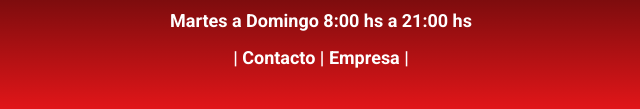
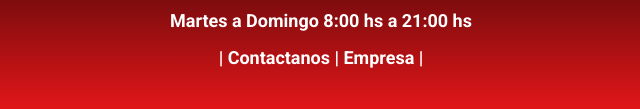
Before and after one commit to JhonJ94/Layout-SucursalTecnlogica, a plain HTML site: page index.html in a window 1280 px wide. Shown: the part 2064-2173 px from the top of the page, 319-959 px from the left. Drawn offline with nearby package versions, Linux system fonts and the light colour scheme.

Commit message:
contacta

```diff
--- a/index.html
+++ b/index.html
@@ -154,7 +154,7 @@
 		<p>Martes a Domingo 8:00 hs a 21:00 hs</p>
 		<ul>
 			<li>
-				<a href="#">| Contacto |</a>
+				<a href="#">| Contactanos |</a>
 				<a href="#"> Empresa |</a>
 			</li>
 		</ul>
```
